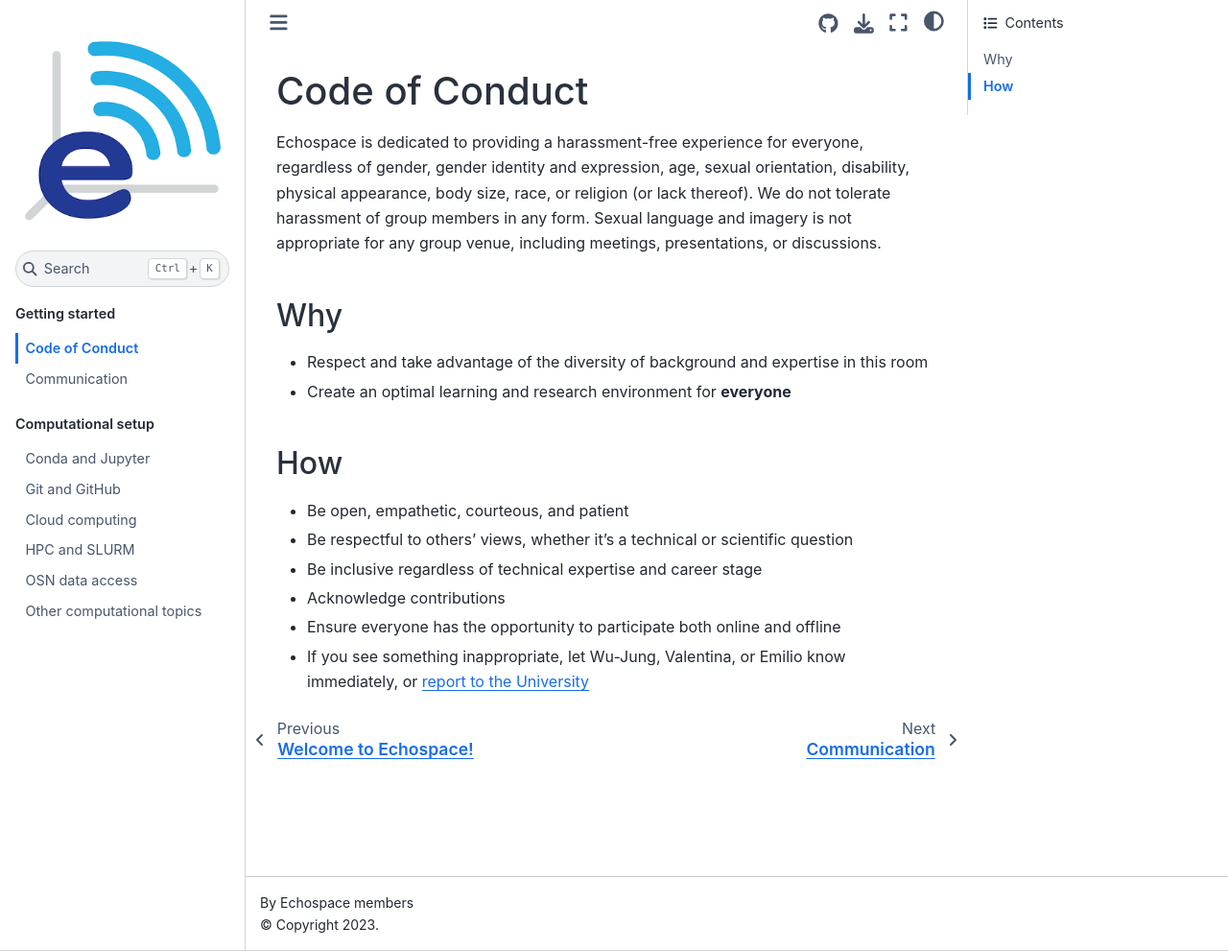
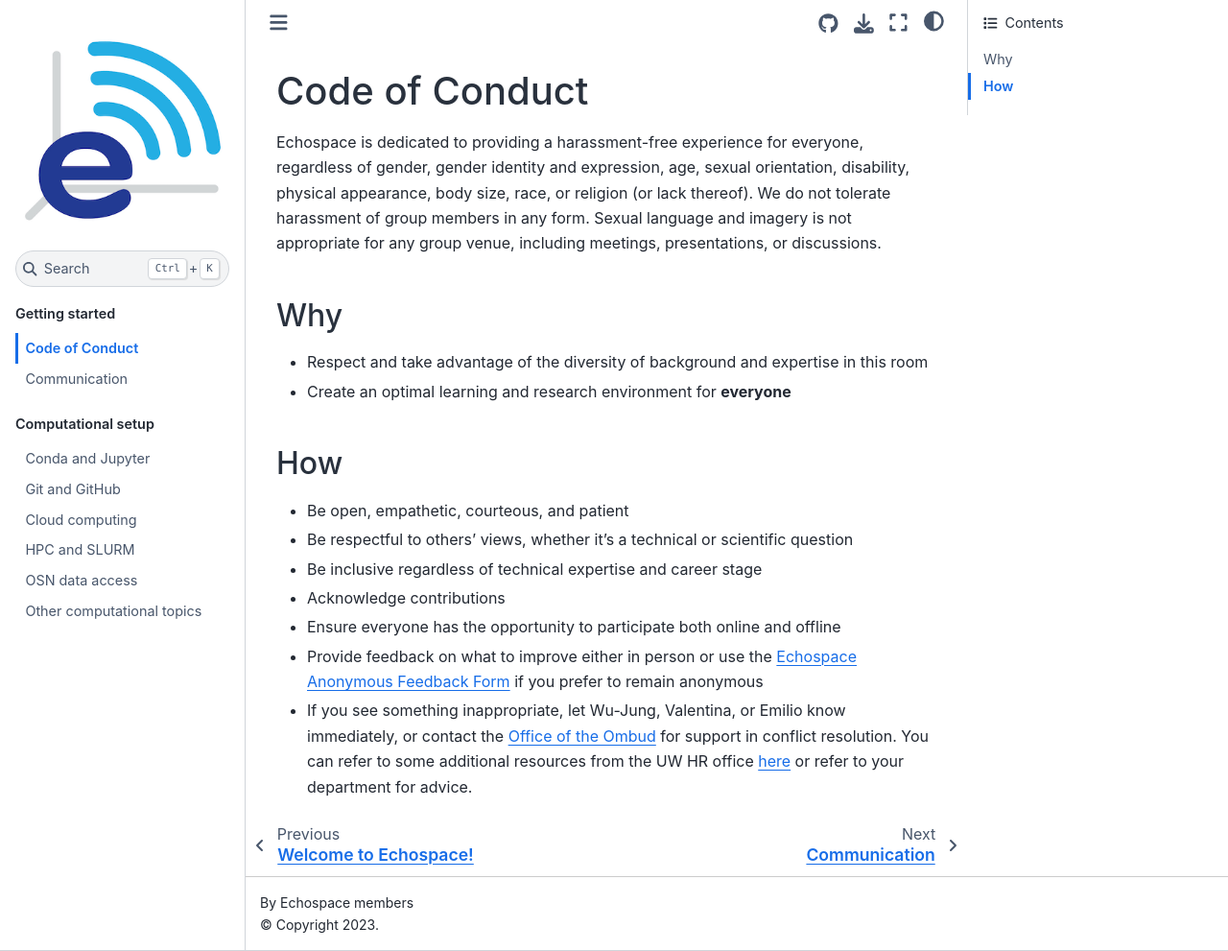
Before and after one commit to uw-echospace/group-docs, a Jupyter Book: the page built from docs/source/coc.md, in a window 1280 px wide and 991 px high. Shown: the whole window at 96% size. Built offline with Jupyter Book 1.0.4 settings and Sphinx 7.4.7 and the Sphinx Book theme 1.1.4, drawn with Linux system fonts in a browser that asks for light colours.

Commit message:
Adding Anonymous Form and some resources (#42)
* added a link to the anonymous form
* Edited the references to the Office of the Ombud, since it is not a place to report problem, but more a place to get support in conflict resolution
* added additional resources from HR

```diff
--- a/docs/source/coc.md
+++ b/docs/source/coc.md
@@ -14,4 +14,5 @@
 - Be inclusive regardless of technical expertise and career stage
 - Acknowledge contributions
 - Ensure everyone has the opportunity to participate both online and offline
-- If you see something inappropriate, let Wu-Jung, Valentina, or Emilio know immediately, or [report to the University](https://www.washington.edu/ombud/)
+- Provide feedback on what to improve either in person or use the [Echospace Anonymous Feedback Form](https://forms.gle/NZFZBQLk9BoMLZCV6) if you prefer to remain anonymous
+- If you see something inappropriate, let Wu-Jung, Valentina, or Emilio know immediately, or contact the [Office of the Ombud](https://www.washington.edu/ombud/) for support in conflict resolution. You can refer to some additional resources from the UW HR office [here](https://hr.uw.edu/policies/complaint-resolution/) or refer to your department for advice.
```
